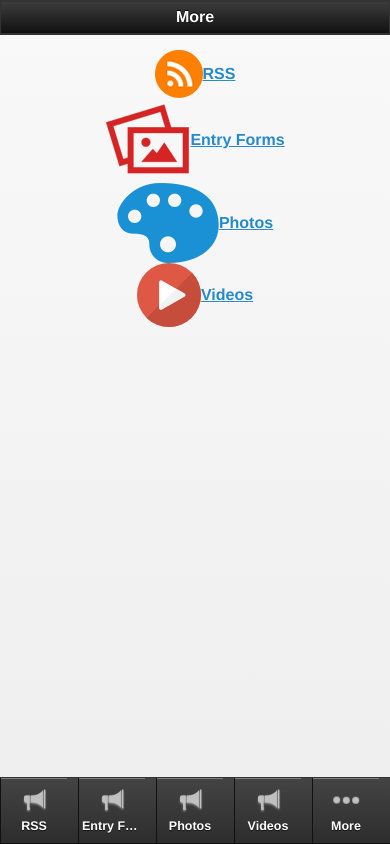
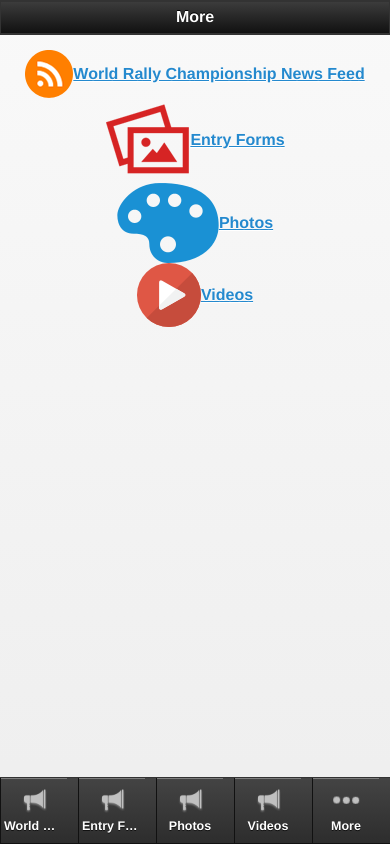
Before and after one commit to jarnailboparai/accounts_Rallyentryforms_920, a plain HTML site: page more.html in a window 390 px wide. Drawn offline with Linux system fonts and the light colour scheme.

Commit message:
accounts_Rallyentryforms_920

```diff
--- a/more.html
+++ b/more.html
@@ -107,7 +107,7 @@
 						</td>
 						<td>
 							<a href="rss_4957.html" rel="external" data-ajax="flase" >
-								<label>RSS</label>
+								<label>World Rally Championship News Feed</label>
 							</a>
 						</td>
 					</tr>
@@ -193,7 +193,7 @@
 
             <style> .nav-glyphish-example .ui-btn .ui-btn-inner { padding-top: 40px !important; width: 60px!important;}		.nav-glyphish-example .ui-btn .ui-icon { width: 30px!important; height: 30px!important; margin-left: -15px !important; box-shadow: none!important; -moz-box-shadow: none!important; -webkit-box-shadow: none!important; -webkit-border-radius: 0 !important; border-radius: 0 !important; }#tab1 .ui-icon { background:  url("icons_tech_1579.png") 50% 50% no-repeat; background-size: 50px 50px; }#tab2 .ui-icon { background:  url("icons_communication_1092.png") 50% 50% no-repeat; background-size: 50px 50px; }#tab3 .ui-icon { background:  url("64Px_-_504-11.png") 50% 50% no-repeat; background-size: 30px 30px; }#tab4 .ui-icon { background:  url("64Px_-_504-210.png") 50% 50% no-repeat; background-size: 30px 30px; }#tab5 .ui-icon { background:  url("more.png") 50% 50% no-repeat; background-size: 30px 30px; }</style>
 
-            <div data-role="footer" data-position="fixed" class="nav-glyphish-example" data-id="myfooter" data-theme="a" data-tap-toggle="false"><div data-role="navbar" class="nav-glyphish-example"><ul><li><a href="rss_4957.html" id="tab2" data-icon="custom" rel="external"  data-gourl="rss_4957.html" class="" onclick="window.open('rss_4957.html','_self', 'location=yes')">RSS</a></li><li><a href="staticpage_4950.html" id="tab2" data-icon="custom" rel="external"  data-gourl="staticpage_4950.html" class="" onclick="window.open('staticpage_4950.html','_self', 'location=yes')">Entry Forms</a></li><li><a href="photosub_4951.html" id="tab2" data-icon="custom" rel="external"  data-gourl="photosub_4951.html" class="" onclick="window.open('photosub_4951.html','_self', 'location=yes')">Photos</a></li><li><a href="video_4952.html" id="tab2" data-icon="custom" rel="external"  data-gourl="video_4952.html" class="" onclick="window.open('video_4952.html','_self', 'location=yes')">Videos</a></li><li><a href="more.html" id="tab5" data-icon="custom" rel="external">More</a></li></ul></div></div>
+            <div data-role="footer" data-position="fixed" class="nav-glyphish-example" data-id="myfooter" data-theme="a" data-tap-toggle="false"><div data-role="navbar" class="nav-glyphish-example"><ul><li><a href="rss_4957.html" id="tab2" data-icon="custom" rel="external"  data-gourl="rss_4957.html" class="" onclick="window.open('rss_4957.html','_self', 'location=yes')">World Rally Championship News Feed</a></li><li><a href="staticpage_4950.html" id="tab2" data-icon="custom" rel="external"  data-gourl="staticpage_4950.html" class="" onclick="window.open('staticpage_4950.html','_self', 'location=yes')">Entry Forms</a></li><li><a href="photosub_4951.html" id="tab2" data-icon="custom" rel="external"  data-gourl="photosub_4951.html" class="" onclick="window.open('photosub_4951.html','_self', 'location=yes')">Photos</a></li><li><a href="video_4952.html" id="tab2" data-icon="custom" rel="external"  data-gourl="video_4952.html" class="" onclick="window.open('video_4952.html','_self', 'location=yes')">Videos</a></li><li><a href="more.html" id="tab5" data-icon="custom" rel="external">More</a></li></ul></div></div>
 
         </div>
 
```
Also changed, not shown: index.html (+1 -1 lines), rss_4957.html (+1 -1 lines).
